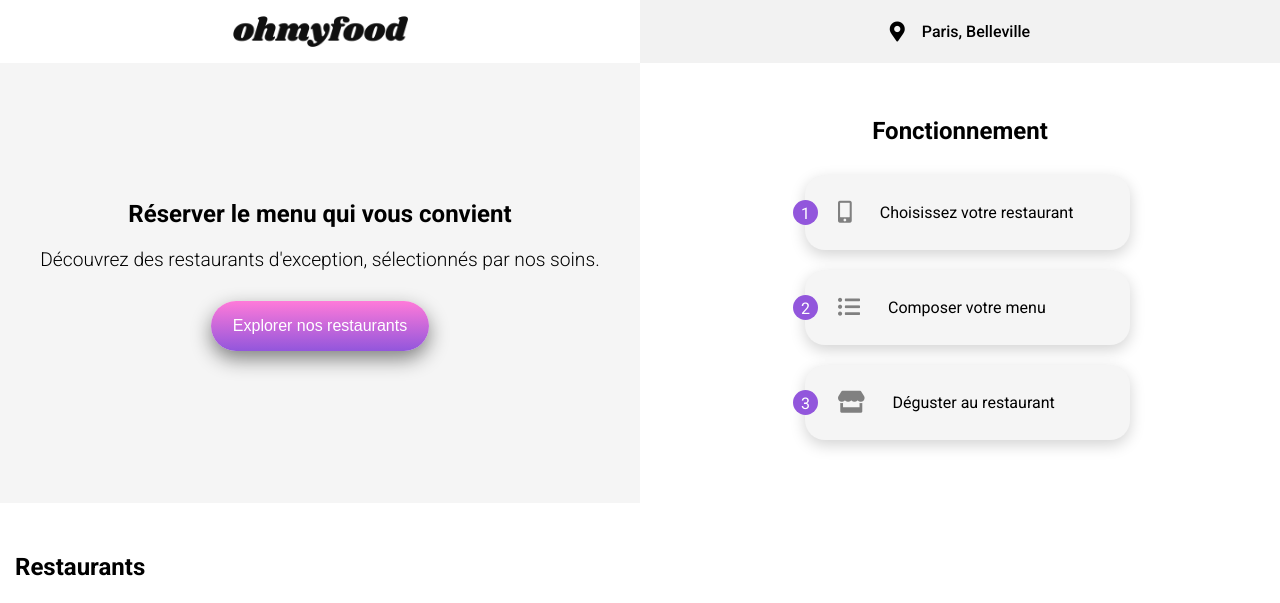
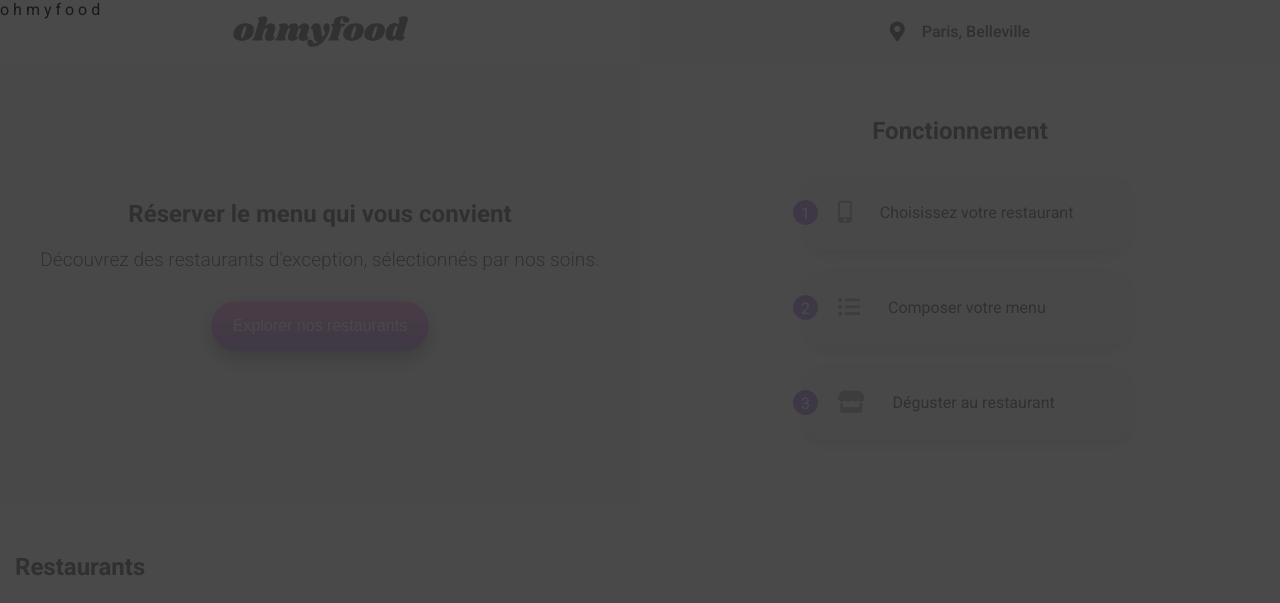
Before and after one commit to Codamor/OhMyFood, a website: page index.html in a window 1280 px wide. Shown: the top 603 px of the page. Drawn offline with Linux system fonts and the light colour scheme; a web font is replaced by a local one.

Commit message:
add cooking pot html structure

```diff
--- a/index.html
+++ b/index.html
@@ -14,6 +14,20 @@
 <body>
 
     <div class="loading-spinner">
+        <div class="cooking-pot">
+            <div class="pot">
+                <span class="pot__food">o</span>
+                <span class="pot__food">h</span>
+                <span class="pot__food">m</span>
+                <span class="pot__food">y</span>
+                <span class="pot__food">f</span>
+                <span class="pot__food">o</span>
+                <span class="pot__food">o</span>
+                <span class="pot__food">d</span>
+            </div>
+            <div class="pot__handle">
+            </div>
+        </div>
     </div>
 
     <div class="page-container">
@@ -22,7 +36,7 @@
             <div class="banner">
                 <div class="banner__logo">
                     <img src="images/logo/ohmyfood.png"
-                         srcset="images/logo/ohmyfood@2x.svg 2x"
+                         srcset="images/logo/ohmyfood@2x.svg 1000w"
                          sizes="100vw"
                          alt="OhMyFood, commande de repas délicieux !">
                 </div>
@@ -117,7 +131,7 @@
                                     Ménilmontant
                                 </h4>
                             </div>
-                            <div class="card-restaurant__like">
+                            <div class="card-restaurant__like-box">
                                 <i class="far fa-heart not-like"></i>
                                 <i class="fas fa-heart is-like" aria-hidden="true"></i>
 
--- a/sass/components/_card.scss
+++ b/sass/components/_card.scss
@@ -117,7 +117,7 @@
     position: absolute;
     top: 20px;
     right: 22px;
-    font-size: 25px;
+    font-size: 35px;
     &:hover .is-like{
       opacity: 1;
       animation: heart-like 0.3s;
@@ -247,3 +247,6 @@
     transition: 0.7s;
   }
 }
+
+
+.plein{ transition: all 1s; opacity: 0; color: red; background: -webkit-linear-gradient(rgb(243, 4, 64), rgb(126, 3, 3)); background-clip: text; -webkit-background-clip: text; -webkit-text-fill-color: transparent; z-index: 2; }
--- a/sass/pages/_home.scss
+++ b/sass/pages/_home.scss
@@ -4,10 +4,11 @@
 
 .loading-spinner{
   z-index: 1;
-  position: relative;
+  position: fixed;
   width: 100%;
   height: 100%;
   background-color: $color-light-black;
+  opacity: 0.9;
 }
 
 .presentation{
```
Also changed, not shown: public/main.css, sass/components/_animations.scss (renamed from sass/components/animations.scss), 1 other file.
